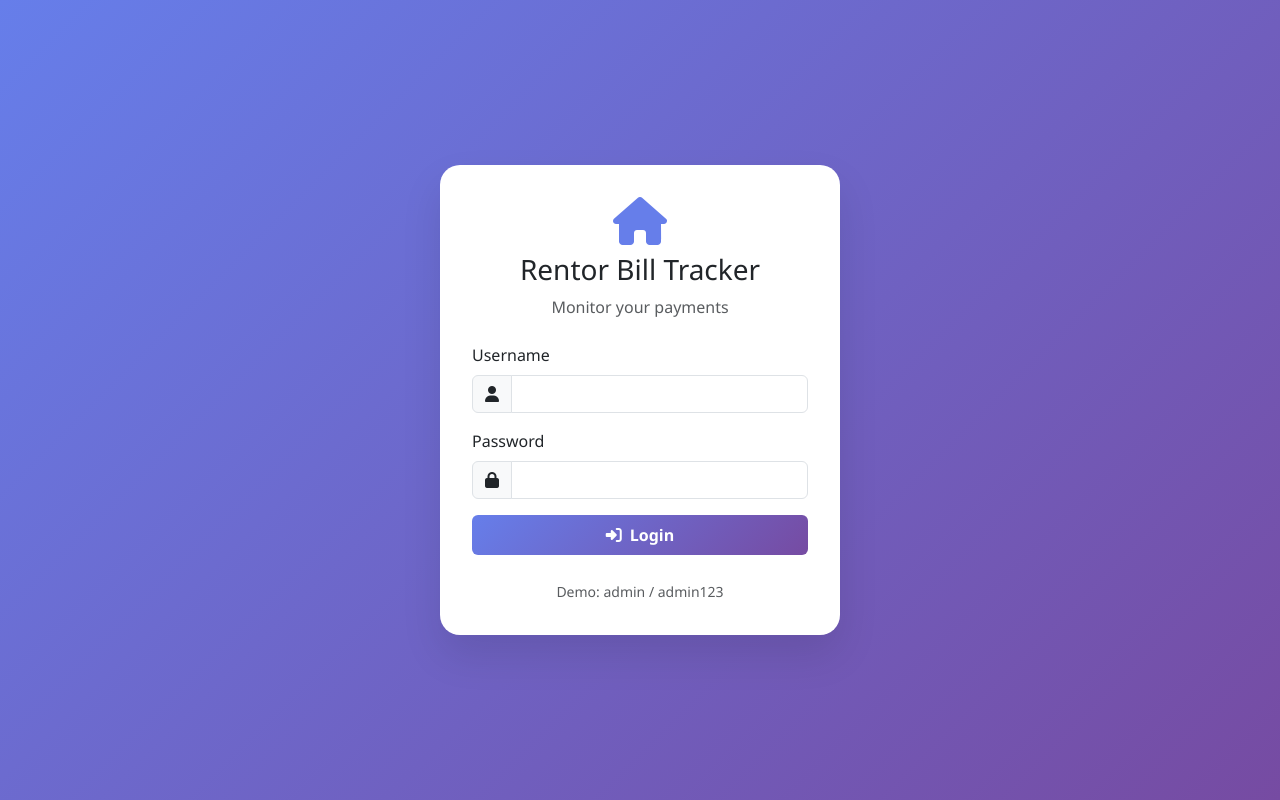
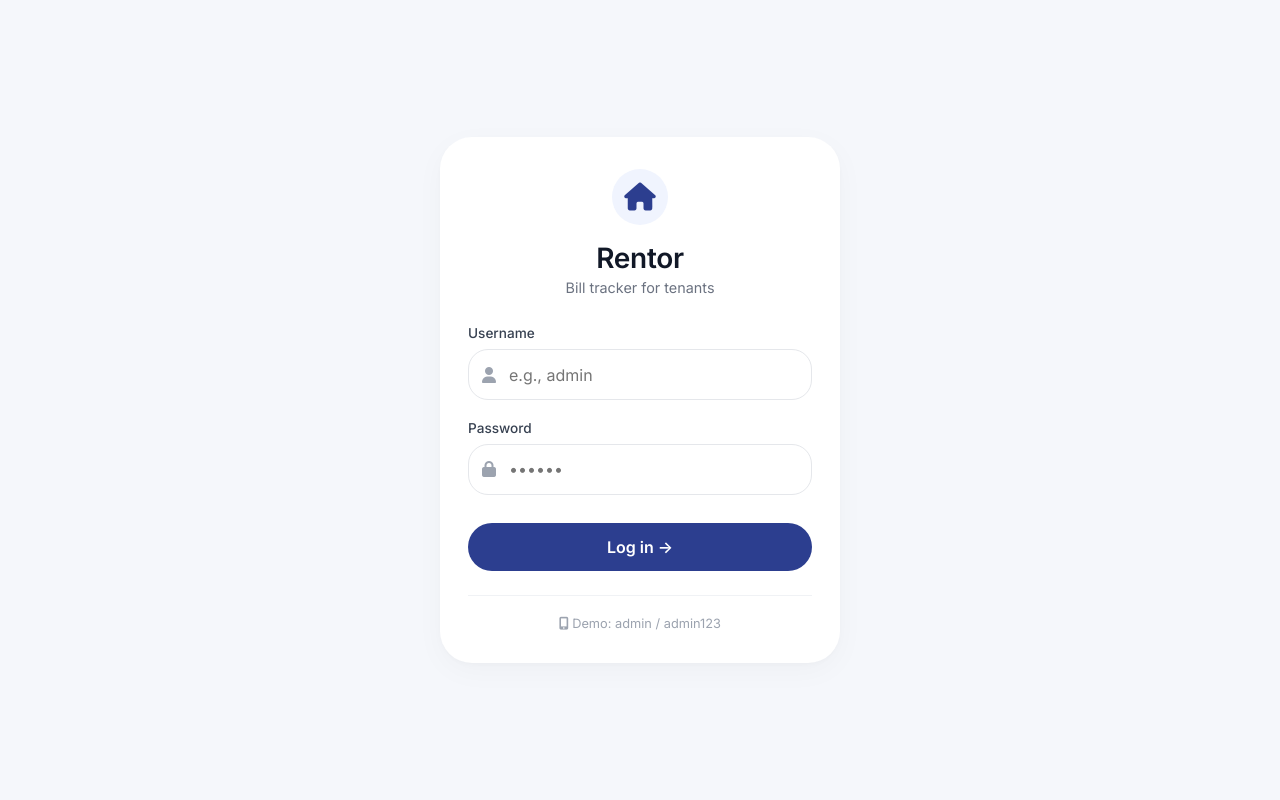
Before and after one commit to arwiiinz/rentor-bill-tracker, a website: page public/index.html in a window 1280 px wide. Drawn offline with nearby package versions, Linux system fonts and the light colour scheme.

Commit message:
Revamp login page layout and functionality
Updated the login page with improved styles and structure. Enhanced the JavaScript for better error handling and service worker registration.

```diff
--- a/public/index.html
+++ b/public/index.html
@@ -1,129 +1,252 @@
-<!-- public/index.html -->
 <!DOCTYPE html>
 <html lang="en">
 <head>
     <meta charset="UTF-8">
-    <meta name="viewport" content="width=device-width, initial-scale=1.0, viewport-fit=cover">
-    <title>Rentor Bill Tracker - Login</title>
-    <link href="https://cdn.jsdelivr.net/npm/bootstrap@5.3.0/dist/css/bootstrap.min.css" rel="stylesheet">
+    <meta name="viewport" content="width=device-width, initial-scale=1.0, viewport-fit=cover, user-scalable=yes">
+    <title>Rentor · Bill Tracker</title>
+    <link href="https://fonts.googleapis.com/css2?family=Inter:opsz,wght@14..32,300;14..32,400;14..32,500;14..32,600&display=swap" rel="stylesheet">
     <link rel="stylesheet" href="https://cdnjs.cloudflare.com/ajax/libs/font-awesome/6.4.0/css/all.min.css">
+    <link rel="manifest" href="/manifest.json">
+    <meta name="theme-color" content="#f9fafb">
+    <meta name="apple-mobile-web-app-capable" content="yes">
+    <meta name="apple-mobile-web-app-status-bar-style" content="black-translucent">
     <style>
+        * {
+            margin: 0;
+            padding: 0;
+            box-sizing: border-box;
+        }
+
         body {
-            background: linear-gradient(135deg, #667eea 0%, #764ba2 100%);
+            font-family: 'Inter', -apple-system, BlinkMacSystemFont, 'Segoe UI', Roboto, Helvetica, sans-serif;
+            background: #f5f7fb;
             min-height: 100vh;
             display: flex;
             align-items: center;
             justify-content: center;
-            font-family: 'Segoe UI', Tahoma, Geneva, Verdana, sans-serif;
+            padding: 1.5rem;
         }
-        .login-card {
-            background: white;
-            border-radius: 20px;
-            box-shadow: 0 20px 40px rgba(0,0,0,0.1);
-            padding: 2rem;
+
+        .login-container {
+            max-width: 400px;
             width: 100%;
-            max-width: 400px;
-            animation: fadeIn 0.5s ease;
+            margin: 0 auto;
         }
-        @keyframes fadeIn {
-            from { opacity: 0; transform: translateY(-20px); }
-            to { opacity: 1; transform: translateY(0); }
+
+        .card {
+            background: #ffffff;
+            border-radius: 32px;
+            box-shadow: 0 8px 30px rgba(0, 0, 0, 0.03), 0 2px 4px rgba(0, 0, 0, 0.02);
+            padding: 2rem 1.75rem;
+            transition: all 0.2s ease;
         }
+
         .logo {
             text-align: center;
-            margin-bottom: 1.5rem;
+            margin-bottom: 1.8rem;
         }
-        .logo i {
-            font-size: 3rem;
-            color: #667eea;
+
+        .logo-icon {
+            background: #f0f4fe;
+            width: 56px;
+            height: 56px;
+            border-radius: 28px;
+            display: inline-flex;
+            align-items: center;
+            justify-content: center;
+            margin-bottom: 1rem;
         }
-        .btn-login {
-            background: linear-gradient(135deg, #667eea 0%, #764ba2 100%);
+
+        .logo-icon i {
+            font-size: 28px;
+            color: #2c3e8f;
+        }
+
+        h1 {
+            font-size: 1.75rem;
+            font-weight: 600;
+            letter-spacing: -0.3px;
+            color: #111827;
+            margin-bottom: 0.25rem;
+        }
+
+        .sub {
+            font-size: 0.9rem;
+            color: #6b7280;
+            margin-bottom: 1.8rem;
+        }
+
+        .input-group {
+            margin-bottom: 1.25rem;
+        }
+
+        label {
+            display: block;
+            font-size: 0.85rem;
+            font-weight: 500;
+            color: #374151;
+            margin-bottom: 0.5rem;
+        }
+
+        .input-icon {
+            position: relative;
+        }
+
+        .input-icon i {
+            position: absolute;
+            left: 14px;
+            top: 50%;
+            transform: translateY(-50%);
+            color: #9ca3af;
+            font-size: 1rem;
+        }
+
+        input {
+            width: 100%;
+            padding: 0.9rem 1rem 0.9rem 2.5rem;
+            font-size: 1rem;
+            border: 1px solid #e5e7eb;
+            border-radius: 20px;
+            background: #ffffff;
+            transition: all 0.2s;
+            font-family: inherit;
+        }
+
+        input:focus {
+            outline: none;
+            border-color: #2c3e8f;
+            box-shadow: 0 0 0 3px rgba(44, 62, 143, 0.1);
+        }
+
+        button {
+            width: 100%;
+            padding: 0.9rem;
+            background: #2c3e8f;
+            color: white;
             border: none;
+            border-radius: 28px;
+            font-size: 1rem;
             font-weight: 600;
+            cursor: pointer;
+            transition: background 0.2s;
+            font-family: inherit;
+            margin-top: 0.5rem;
         }
-        .btn-login:hover {
-            transform: translateY(-2px);
-            box-shadow: 0 5px 15px rgba(102,126,234,0.4);
+
+        button:hover {
+            background: #1f2d6b;
         }
+
+        .demo-hint {
+            text-align: center;
+            margin-top: 1.5rem;
+            font-size: 0.8rem;
+            color: #9ca3af;
+            border-top: 1px solid #f0f2f5;
+            padding-top: 1.2rem;
+        }
+
         .alert {
-            border-radius: 10px;
+            padding: 0.85rem 1rem;
+            border-radius: 20px;
+            margin-bottom: 1.25rem;
+            font-size: 0.85rem;
+            background: #fee2e2;
+            color: #b91c1c;
+            border-left: 3px solid #b91c1c;
+        }
+
+        @media (max-width: 480px) {
+            .card {
+                padding: 1.75rem 1.25rem;
+            }
+            input, button {
+                font-size: 0.95rem;
+            }
         }
     </style>
 </head>
 <body>
-    <div class="login-card">
+<div class="login-container">
+    <div class="card">
         <div class="logo">
+            <div class="logo-icon">
                 <i class="fas fa-home"></i>
-            <h3 class="mt-2">Rentor Bill Tracker</h3>
-            <p class="text-muted">Monitor your payments</p>
+            </div>
+            <h1>Rentor</h1>
+            <div class="sub">Bill tracker for tenants</div>
         </div>
 
         <div id="alertMessage"></div>
 
         <form id="loginForm">
-            <div class="mb-3">
-                <label for="username" class="form-label">Username</label>
             <div class="input-group">
-                    <span class="input-group-text"><i class="fas fa-user"></i></span>
-                    <input type="text" class="form-control" id="username" required autocomplete="username">
+                <label>Username</label>
+                <div class="input-icon">
+                    <i class="fas fa-user"></i>
+                    <input type="text" id="username" placeholder="e.g., admin" autocomplete="username" required>
                 </div>
             </div>
-            <div class="mb-3">
-                <label for="password" class="form-label">Password</label>
             <div class="input-group">
-                    <span class="input-group-text"><i class="fas fa-lock"></i></span>
-                    <input type="password" class="form-control" id="password" required autocomplete="current-password">
+                <label>Password</label>
+                <div class="input-icon">
+                    <i class="fas fa-lock"></i>
+                    <input type="password" id="password" placeholder="••••••" autocomplete="current-password" required>
                 </div>
             </div>
-            <button type="submit" class="btn btn-login btn-primary w-100 py-2">
-                <i class="fas fa-sign-in-alt me-2"></i>Login
-            </button>
+            <button type="submit">Log in →</button>
         </form>
-
-        <div class="text-center mt-4">
-            <small class="text-muted">Demo: admin / admin123</small>
+        <div class="demo-hint">
+            <i class="fas fa-mobile-alt"></i> Demo: admin / admin123
+        </div>
     </div>
 </div>
 
 <script>
-        document.getElementById('loginForm').addEventListener('submit', async (e) => {
+    const form = document.getElementById('loginForm');
+    const alertDiv = document.getElementById('alertMessage');
+
+    form.addEventListener('submit', async (e) => {
         e.preventDefault();
-            const username = document.getElementById('username').value;
+        const username = document.getElementById('username').value.trim();
         const password = document.getElementById('password').value;
 
         try {
-                const response = await fetch('/api/auth/login', {
+            const res = await fetch('/api/auth/login', {
                 method: 'POST',
                 headers: { 'Content-Type': 'application/json' },
                 body: JSON.stringify({ username, password })
             });
-
-                const data = await response.json();
-
-                if (response.ok) {
+            const data = await res.json();
+            if (res.ok) {
                 localStorage.setItem('token', data.token);
                 localStorage.setItem('user', JSON.stringify(data.user));
+                // Register service worker & redirect
+                if ('serviceWorker' in navigator) {
+                    try {
+                        await navigator.serviceWorker.register('/sw.js');
+                    } catch (err) { console.warn(err); }
+                }
                 window.location.href = '/dashboard.html';
             } else {
-                    showAlert(data.error || 'Login failed', 'danger');
+                showAlert(data.error || 'Invalid credentials', 'error');
             }
-            } catch (error) {
-                showAlert('Network error. Please try again.', 'danger');
+        } catch (err) {
+            showAlert('Network error. Try again.', 'error');
         }
     });
 
-        function showAlert(message, type) {
-            const alertDiv = document.getElementById('alertMessage');
-            alertDiv.innerHTML = `<div class="alert alert-${type} alert-dismissible fade show" role="alert">
-                ${message} <button type="button" class="btn-close" data-bs-dismiss="alert"></button>
-            </div>`;
-            setTimeout(() => {
-                const alert = bootstrap.Alert.getOrCreateInstance(alertDiv.firstChild);
-                if(alert) alert.close();
-            }, 3000);
+    function showAlert(msg, type) {
+        alertDiv.innerHTML = `<div class="alert">${msg}</div>`;
+        setTimeout(() => alertDiv.innerHTML = '', 3000);
+    }
+
+    // PWA manifest and service worker pre‑registration (optional)
+    if ('serviceWorker' in navigator) {
+        window.addEventListener('load', () => {
+            navigator.serviceWorker.register('/sw.js').catch(console.warn);
+        });
     }
 </script>
-    <script src="https://cdn.jsdelivr.net/npm/bootstrap@5.3.0/dist/js/bootstrap.bundle.min.js"></script>
 </body>
 </html>
```
Lines whose indentation alone changed are shown as unchanged.
